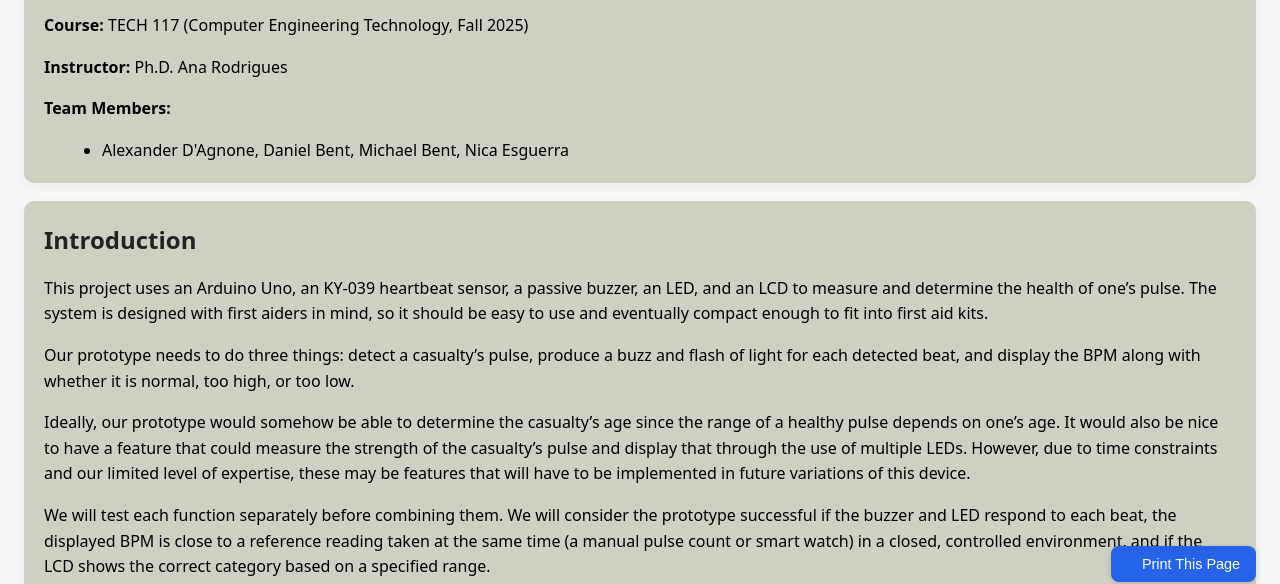
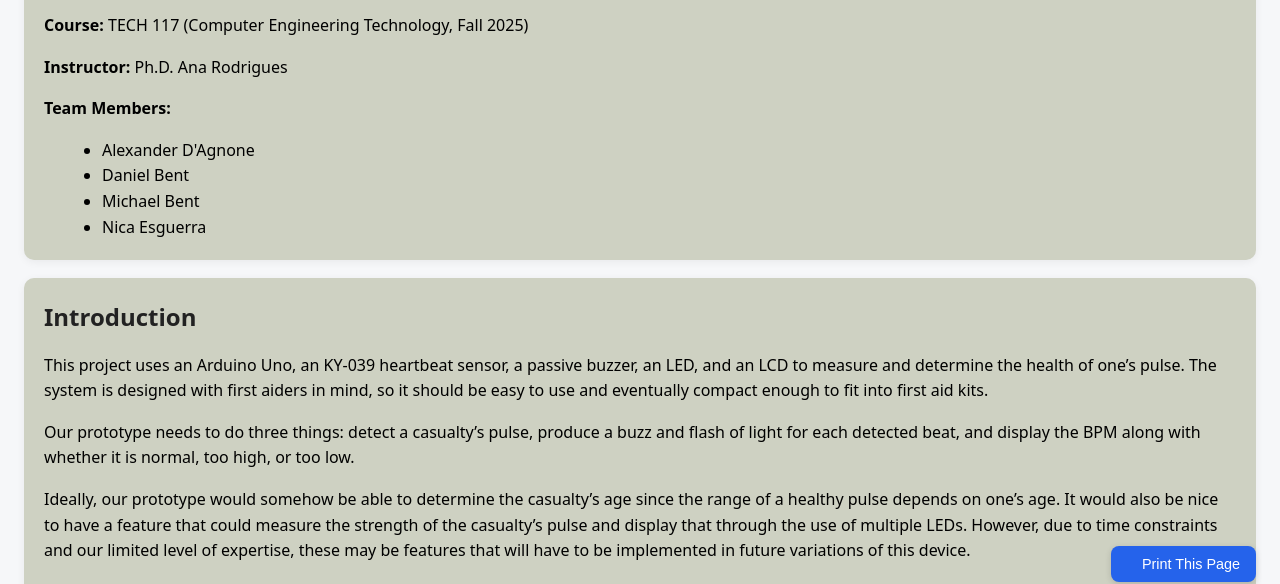
Before and after one commit to Alex-DAgnone/tech117-final-project, a plain HTML site: page index.html in a window 1280 px wide. Shown: the part 194-778 px from the top of the page. Drawn offline with nearby package versions, Linux system fonts and the light colour scheme.

Commit message:
Split team members into separate list items

```diff
--- a/index.html
+++ b/index.html
@@ -57,7 +57,10 @@
     <p><strong>Instructor:</strong> Ph.D. Ana Rodrigues</p>
     <p><strong>Team Members:</strong></p>
     <ul>
-      <li>Alexander D'Agnone, Daniel Bent, Michael Bent, Nica Esguerra</li>
+      <li>Alexander D'Agnone</li>
+      <li>Daniel Bent</li>
+      <li>Michael Bent</li>
+      <li>Nica Esguerra</li>
     </ul>
   </section>
 
```
